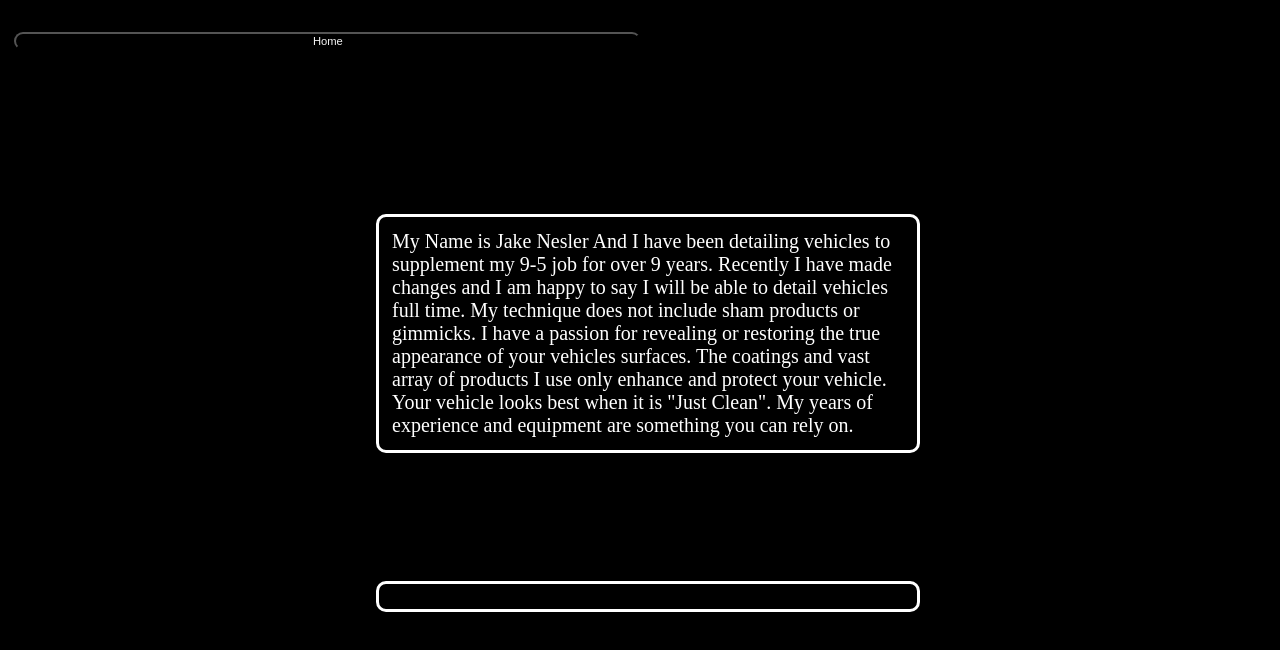
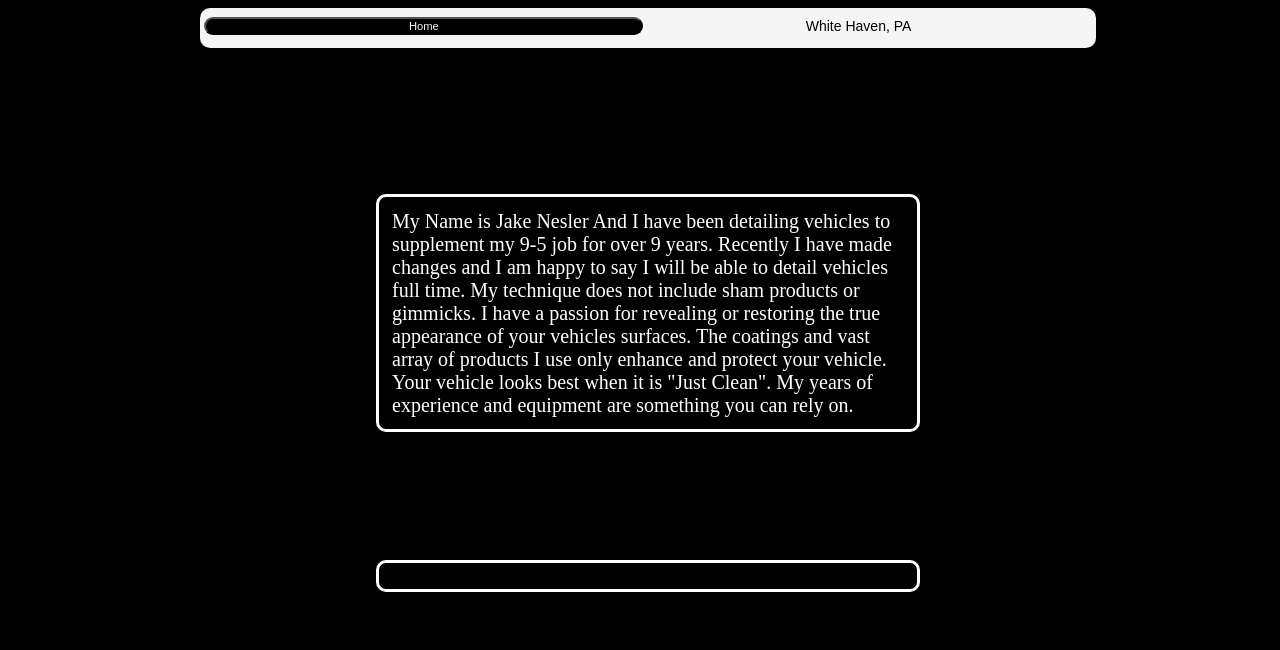
Before and after one commit to jakeNesler/Final, a plain HTML site: page about.html in a window 1280 px wide. Drawn offline with Linux system fonts and the light colour scheme.

Commit message:
fixed h3

```diff
--- a/about.html
+++ b/about.html
@@ -12,7 +12,7 @@
 <head>
     <body class="body">
         <div>
-        <h3 class="title">
+        <h3 class="titles">
             <div class="GridLayoutBox">
             <input type="button" class="homeBtn" Value="Home" onclick="openPage('index.html')">
             <input type="button" class="location"Value="White Haven, PA" onclick="openNewPage('www.google.com/maps/place/White+Haven,+PA+18661')">
```
Also changed, not shown: ceramic.html (+1 -1 lines), gallery.html (+1 -1 lines).
